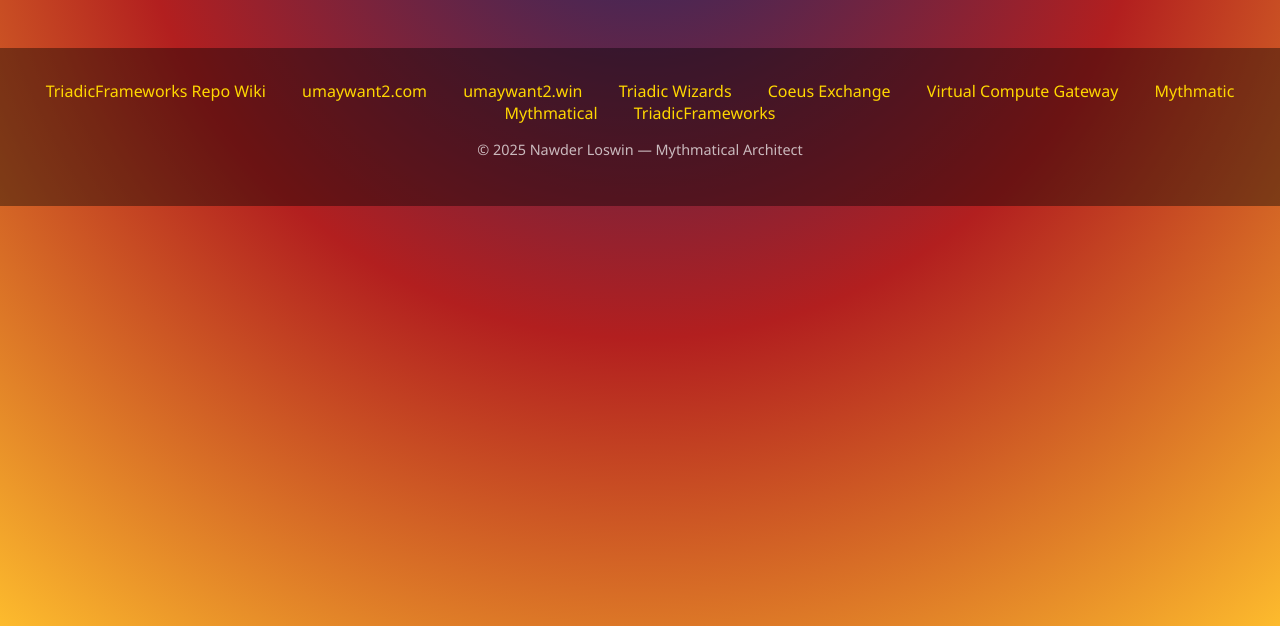
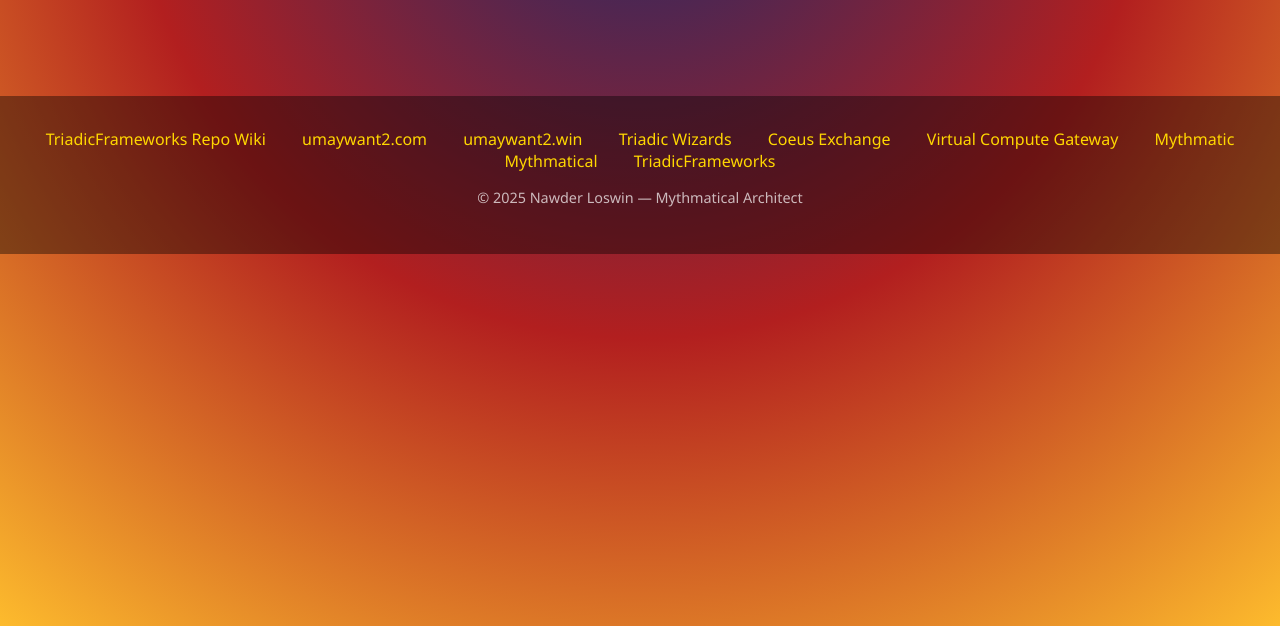
Before and after one commit to umaywant2/win, a plain HTML site: page index.html in a window 1280 px wide. Shown: the part 174-800 px from the top of the page. Drawn offline with Linux system fonts and the light colour scheme.

Commit message:
Update index.html

```diff
--- a/index.html
+++ b/index.html
@@ -44,10 +44,20 @@
       font-size: 1.2rem;
       opacity: 0.85;
     }
+    html, body {
+      height: 100%;
+      margin: 0;
+      display: flex;
+      flex-direction: column;
+    }
+    main {
+      flex: 1; /* pushes footer down */
+    }
     footer {
-      margin-top: auto;
-      padding: 2rem 1rem;
+      margin-top: 3rem;   /* pushes it down from whatever comes before */
+      padding: 2rem 1rem; /* keeps the inner spacing */
       background: rgba(0,0,0,0.4);
+      text-align: center;
     }
     footer nav a {
       margin: 0 1rem;
```
